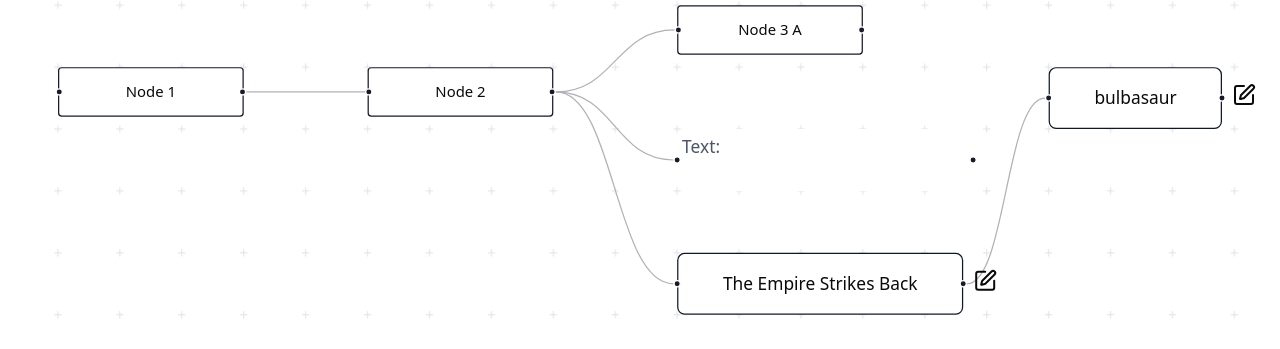
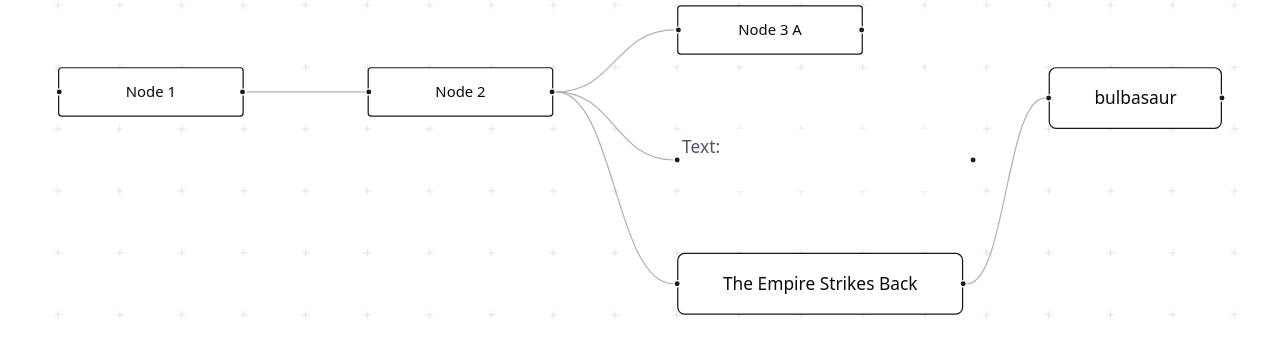
Before and after one commit to emilyeserven/react-flow-experiment, a React (Vite) app in the folder client/: page /flow in a window 1280 px wide. Shown: the part 256-605 px from the top of the page. Built offline with nearby package versions, Linux system fonts and the light colour scheme.

Commit message:
Toolbar only shows up if selected

```diff
--- a/client/src/components/nodes/FilmNode.tsx
+++ b/client/src/components/nodes/FilmNode.tsx
@@ -50,7 +50,7 @@ export function FilmNode(props: NodeProps<FilmNodeProps>) {
       <div>
 
         <NodeToolbar
-          isVisible={true}
+          isVisible={props.selected}
           position={Position.Right}
         >
           {!editMode && (
--- a/client/src/components/nodes/PokemonNode.tsx
+++ b/client/src/components/nodes/PokemonNode.tsx
@@ -50,7 +50,7 @@ export function PokemonNode(props: NodeProps<PokemonNodeProps>) {
       <div>
 
         <NodeToolbar
-          isVisible={true}
+          isVisible={props.selected}
           position={Position.Right}
         >
           {!editMode && (
```
